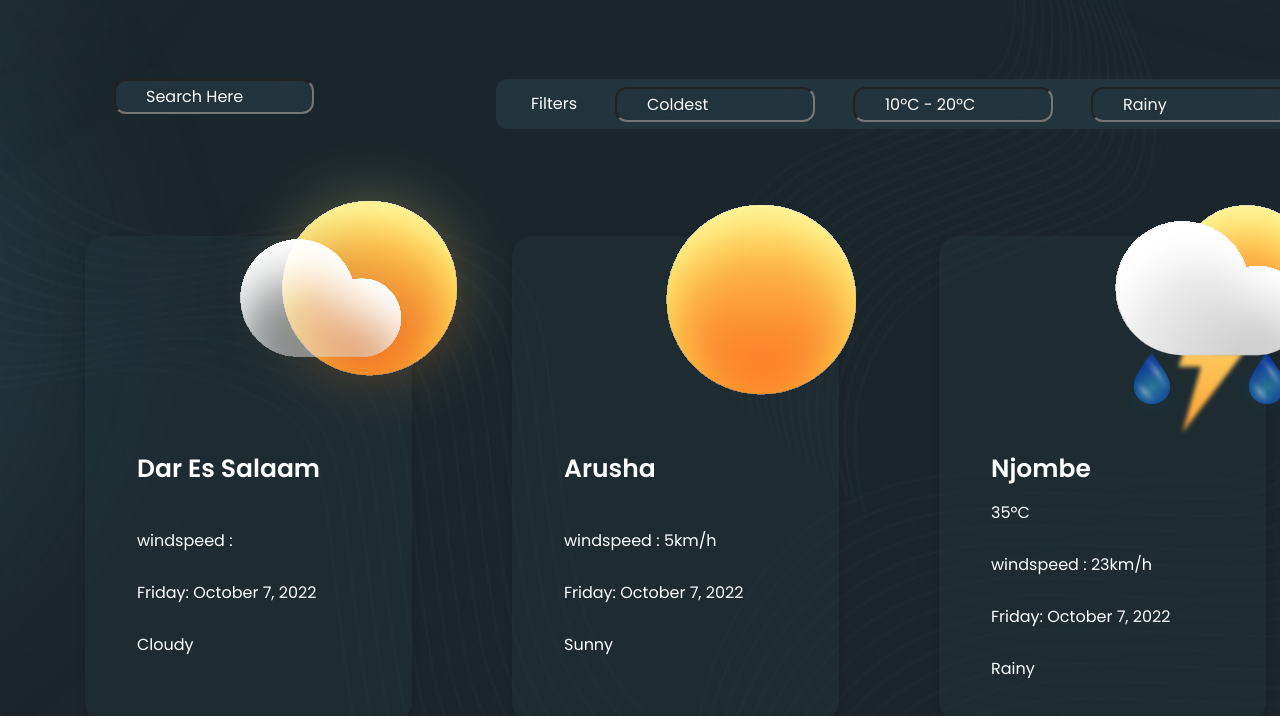
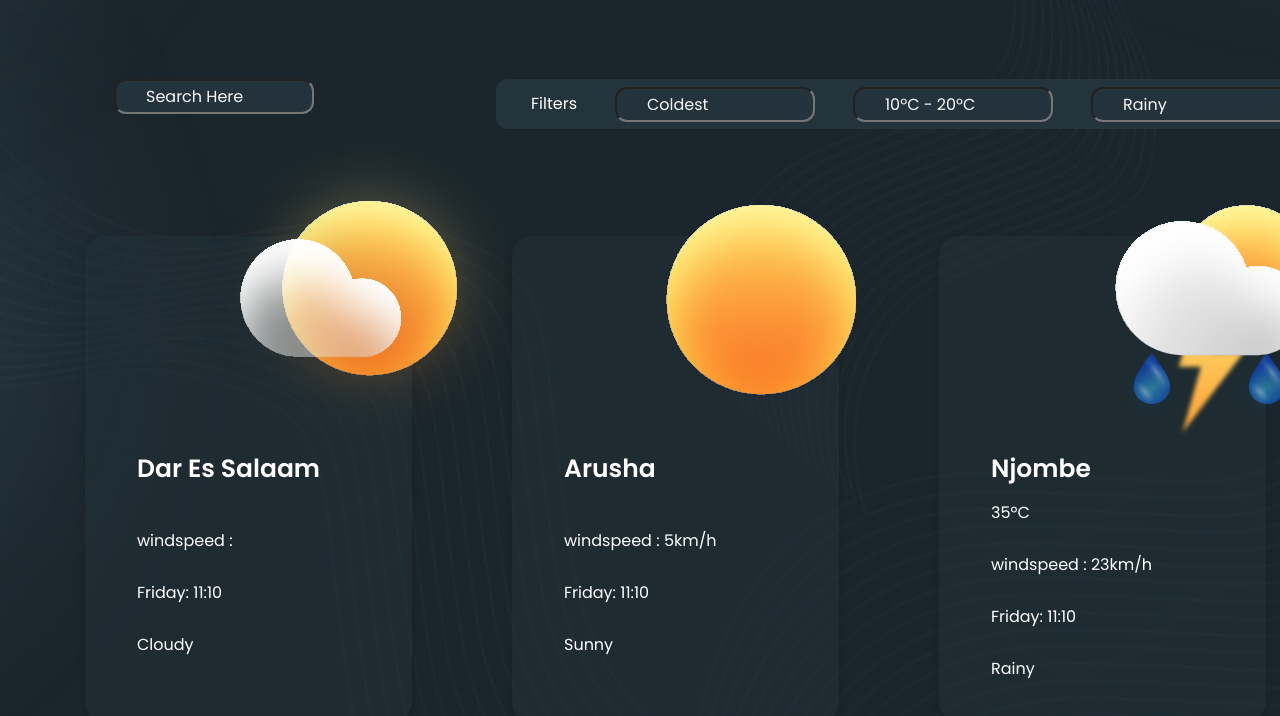
Before and after one commit to mavrk-mose/dark-weather, a React (Vite) app: page / in a window 1280 px wide. Shown: the part 342-1058 px from the top of the page. Built offline with nearby package versions, Linux system fonts and the light colour scheme; no server answers.

Commit message:
modified moment.js format

```diff
--- a/src/App.tsx
+++ b/src/App.tsx
@@ -55,7 +55,7 @@ function App() {
               <h5></h5>
               </div>
               <ul>windspeed : </ul>
-              <ul>{moment().format('dddd')}: {moment().format('LL')}</ul>
+              <ul>{moment().format('dddd')}: {moment().format('HH:mm')}</ul>
               <ul>Cloudy</ul>
             </div>
         </div>
@@ -67,7 +67,7 @@ function App() {
               <h5></h5>
               </div>
               <ul>windspeed : 5km/h</ul>
-              <ul>{moment().format('dddd')}: {moment().format('LL')}</ul>
+              <ul>{moment().format('dddd')}: {moment().format('HH:mm')}</ul>
               <ul>Sunny</ul>
           </div>
         </div>
@@ -79,7 +79,7 @@ function App() {
               <h5>35ºC</h5>
               </div>
               <ul>windspeed : 23km/h</ul>
-              <ul>{moment().format('dddd')}: {moment().format('LL')}</ul>
+              <ul>{moment().format('dddd')}: {moment().format('HH:mm')}</ul>
               <ul>Rainy</ul>
           </div>
         </div>
```
